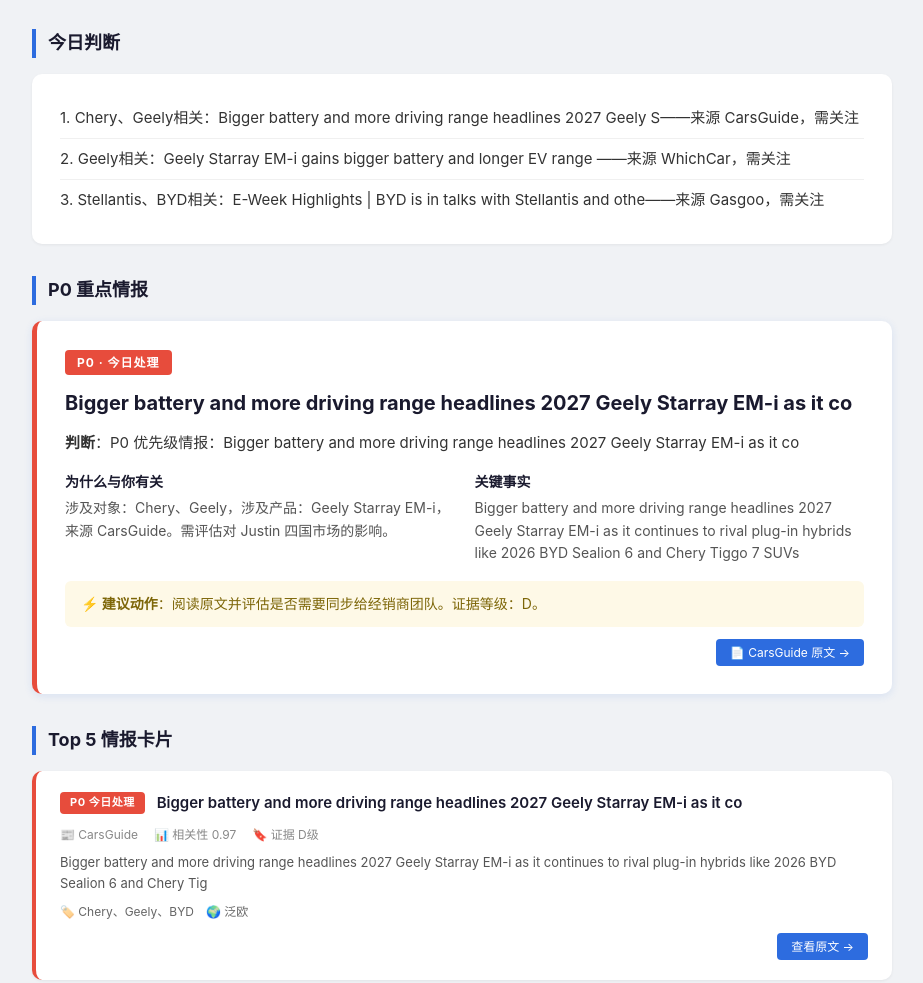
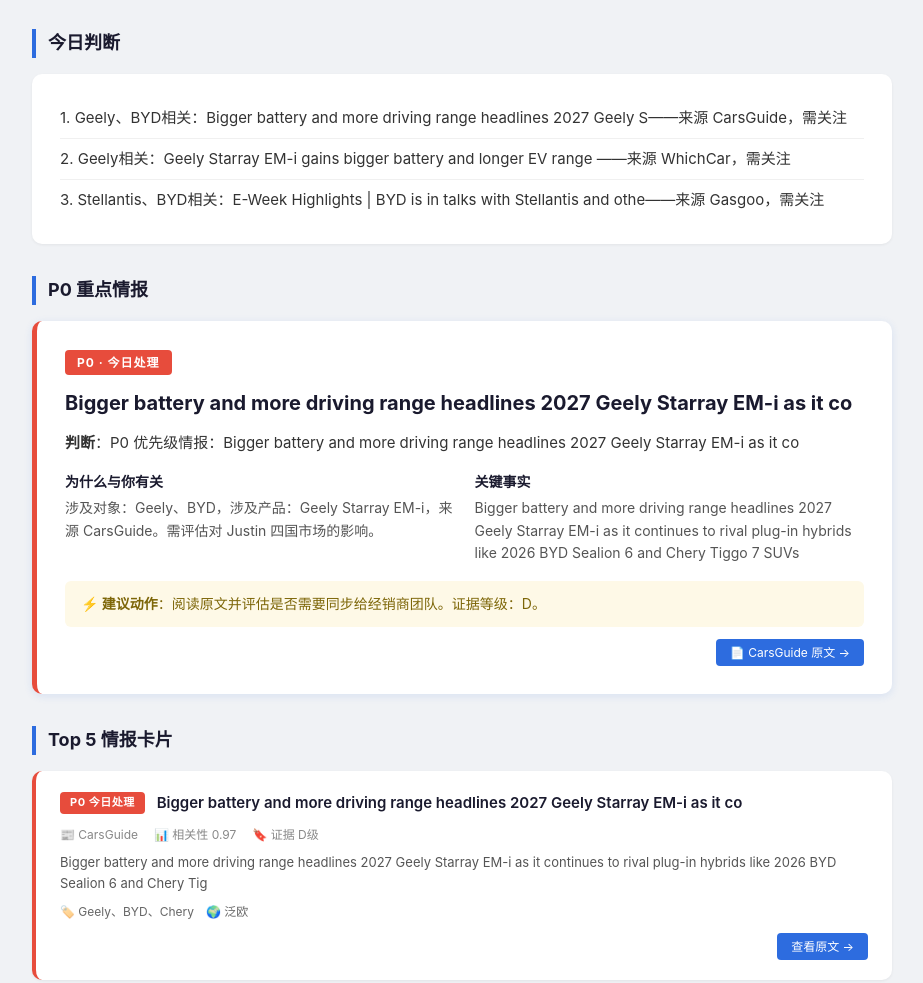
Before and after one commit to RRcosworth/work-news-reports, a plain HTML site: page 2026-05-20/brief_20260520_desktop.html in a window 1280 px wide. Shown: the part 206-1189 px from the top of the page, without its empty margins (178-1101 px from the left). Drawn offline with Linux system fonts and the light colour scheme.

Commit message:
Add reports for 2026-05-20

```diff
--- a/2026-05-20/brief_20260520_desktop.html
+++ b/2026-05-20/brief_20260520_desktop.html
@@ -79,7 +79,7 @@
 
 <div class="section-title">今日判断</div>
 <div class="judgements">
-  <div class="judgement-item">1. Chery、Geely相关：Bigger battery and more driving range headlines 2027 Geely S——来源 CarsGuide，需关注</div>
+  <div class="judgement-item">1. Geely、BYD相关：Bigger battery and more driving range headlines 2027 Geely S——来源 CarsGuide，需关注</div>
   <div class="judgement-item">2. Geely相关：Geely Starray EM-i gains bigger battery and longer EV range ——来源 WhichCar，需关注</div>
   <div class="judgement-item">3. Stellantis、BYD相关：E-Week Highlights | BYD is in talks with Stellantis and othe——来源 Gasgoo，需关注</div>
 </div>
@@ -92,7 +92,7 @@
   <div class="p0-grid">
     <div class="p0-col">
       <strong>为什么与你有关</strong>
-      涉及对象：Chery、Geely，涉及产品：Geely Starray EM-i，来源 CarsGuide。需评估对 Justin 四国市场的影响。
+      涉及对象：Geely、BYD，涉及产品：Geely Starray EM-i，来源 CarsGuide。需评估对 Justin 四国市场的影响。
     </div>
     <div class="p0-col">
       <strong>关键事实</strong>
@@ -121,7 +121,7 @@
     </div>
     <p class="card-summary">Bigger battery and more driving range headlines 2027 Geely Starray EM-i as it continues to rival plug-in hybrids like 2026 BYD Sealion 6 and Chery Tig</p>
     <div class="card-tags">
-      <span>🏷️ Chery、Geely、BYD</span>
+      <span>🏷️ Geely、BYD、Chery</span>
       <span>🌍 泛欧</span>
     </div>
   </div>
```
Also changed, not shown: 2026-05-20/brief_20260520_mobile.html (+2 -2 lines).
